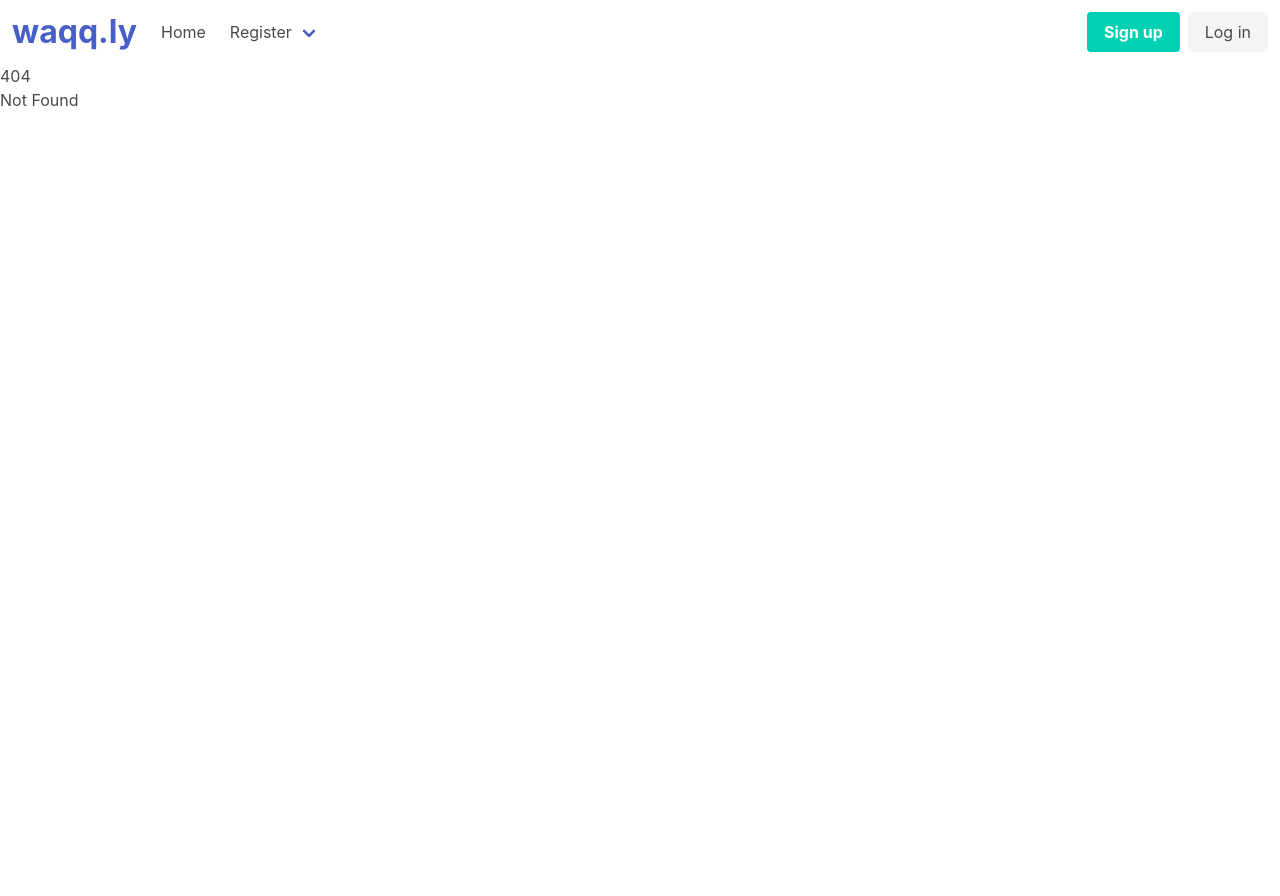
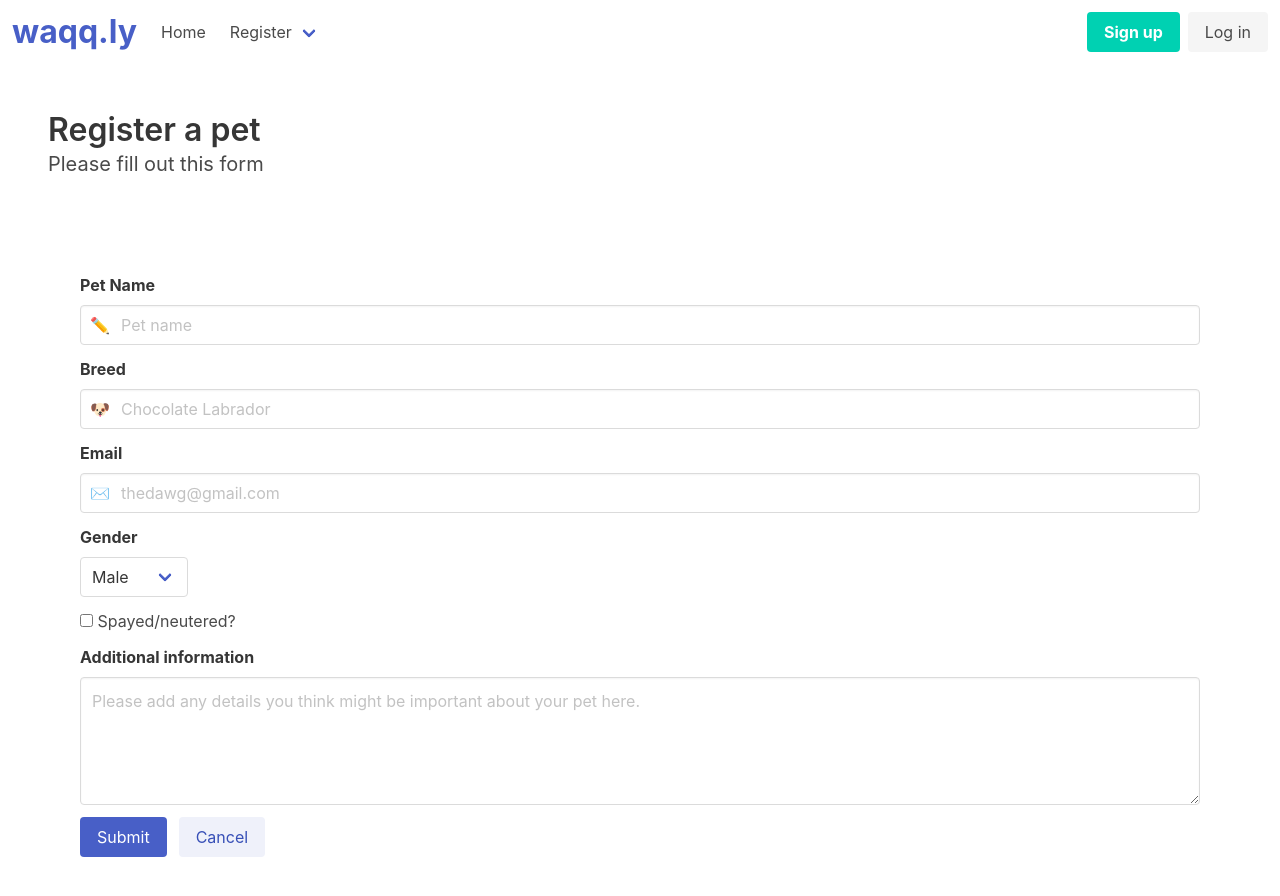
Before and after one commit to tobykeegan/waqqly, a SvelteKit app: page /register/pet in a window 1280 px wide. Before the commit this address had no page. Shown: the top 896 px of the page. Before the commit the page ends 800 px from the top, so only its background shows below. Built offline with nearby package versions, Linux system fonts and the light colour scheme.

Commit message:
Create basic form for pet info

```diff
--- /dev/null
+++ b/src/routes/register/pet/+page.svelte
@@ -0,0 +1,5 @@
+<script>
+	import PetForm from './PetForm.svelte';
+</script>
+
+<PetForm />
--- /dev/null
+++ b/src/routes/register/pet/PetForm.svelte
@@ -0,0 +1,89 @@
+<script>
+</script>
+
+<main>
+	<section class="hero">
+		<div class="hero-body">
+			<p class="title">Register a pet</p>
+			<p class="subtitle">Please fill out this form</p>
+		</div>
+	</section>
+	<section class="section">
+		<form method="POST">
+			<div class="container is-fluid">
+				<div class="field">
+					<label class="label">Pet Name</label>
+					<div class="control has-icons-left has-icons-right">
+						<input name="name" class="input" type="text" placeholder="Pet name" />
+						<span class="icon is-small is-left"> ✏️ </span>
+						<span class="icon is-small is-right">
+							<i class="fas fa-check" />
+						</span>
+					</div>
+				</div>
+
+				<div class="field">
+					<label class="label">Breed</label>
+					<div class="control has-icons-left has-icons-right">
+						<input name="breed" class="input" type="text" placeholder="Chocolate Labrador" />
+						<span class="icon is-small is-left"> 🐶 </span>
+						<span class="icon is-small is-right">
+							<i class="fas fa-check" />
+						</span>
+					</div>
+				</div>
+
+				<div class="field">
+					<label class="label">Email</label>
+					<div class="control has-icons-left has-icons-right">
+						<input name="email" class="input" type="email" placeholder="thedawg@gmail.com" />
+						<span class="icon is-small is-left"> ✉️ </span>
+						<span class="icon is-small is-right">
+							<i class="fas fa-exclamation-triangle" />
+						</span>
+					</div>
+				</div>
+
+				<div class="field">
+					<label class="label">Gender</label>
+					<div class="control">
+						<div class="select">
+							<select name="gender">
+								<option value="male">Male</option>
+								<option value="female">Female</option>
+							</select>
+						</div>
+					</div>
+				</div>
+				<div class="field">
+					<div class="control">
+						<label class="checkbox">
+							<input name="sterile" type="checkbox" />
+							Spayed/neutered?
+						</label>
+					</div>
+				</div>
+
+				<div class="field">
+					<label class="label">Additional information</label>
+					<div class="control">
+						<textarea
+							name="info"
+							class="textarea"
+							placeholder="Please add any details you think might be important about your pet here."
+						/>
+					</div>
+				</div>
+
+				<div class="field is-grouped">
+					<div class="control">
+						<button class="button is-link">Submit</button>
+					</div>
+					<div class="control">
+						<a class="button is-link is-light" href="/">Cancel</a>
+					</div>
+				</div>
+			</div>
+		</form>
+	</section>
+</main>
```
